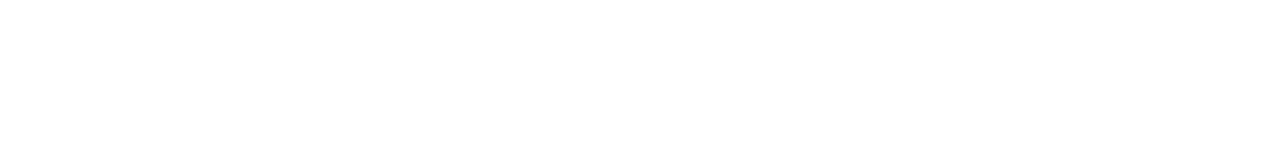
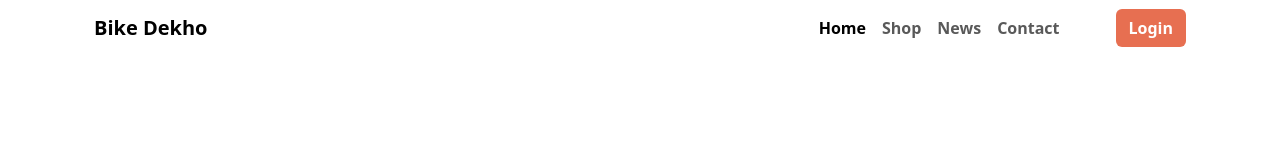
Before and after one commit to SaikatKarar/Biker-zone, a plain HTML site: page index.html in a window 1280 px wide. Drawn offline with nearby package versions, Linux system fonts and the light colour scheme.

Commit message:
navbar is done

```diff
--- a/CSS/style.css
+++ b/CSS/style.css
@@ -0,0 +1,4 @@
+.login-btn {
+    background-color: #E76F51;
+    color: #fff;
+}
--- a/index.html
+++ b/index.html
@@ -10,11 +10,41 @@
     <!-- Bootstrap CSS v5.2.1 -->
     <link href="https://cdn.jsdelivr.net/npm/bootstrap@5.3.2/dist/css/bootstrap.min.css" rel="stylesheet"
         integrity="sha384-T3c6CoIi6uLrA9TneNEoa7RxnatzjcDSCmG1MXxSR1GAsXEV/Dwwykc2MPK8M2HN" crossorigin="anonymous" />
+
+    <!-- Our CSS -->
+    <link rel="stylesheet" href="./CSS/style.css">
 </head>
 
 <body>
-    <header>
+    <header class="container-lg">
         <!-- place navbar here -->
+        <nav class="navbar navbar-expand-lg">
+            <div class="container-fluid">
+                <a class="navbar-brand fw-bold" href="#">Bike Dekho</a>
+                <button class="navbar-toggler" type="button" data-bs-toggle="collapse"
+                    data-bs-target="#navbarSupportedContent" aria-controls="navbarSupportedContent"
+                    aria-expanded="false" aria-label="Toggle navigation">
+                    <span class="navbar-toggler-icon"></span>
+                </button>
+                <div class="collapse navbar-collapse" id="navbarSupportedContent">
+                    <ul class="navbar-nav ms-auto mb-2 mb-lg-0">
+                        <li class="nav-item">
+                            <a class="nav-link fw-semibold active" aria-current="page" href="#">Home</a>
+                        </li>
+                        <li class="nav-item">
+                            <a class="nav-link fw-semibold" href="#">Shop</a>
+                        </li>
+                        <li class="nav-item">
+                            <a class="nav-link fw-semibold" href="#">News</a>
+                        </li>
+                        <li class="nav-item">
+                            <a class="nav-link fw-semibold">Contact</a>
+                        </li>
+                    </ul>
+                    <button class="ms-5 btn fw-semibold login-btn" type="submit">Login</button>
+                </div>
+            </div>
+        </nav>
     </header>
     <main></main>
     <footer>
```
